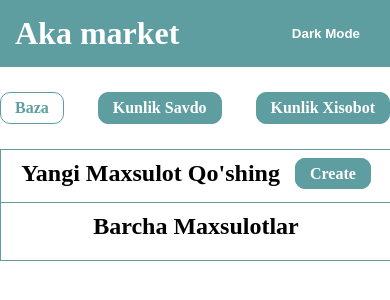
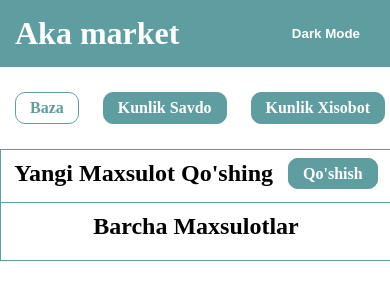
Before and after one commit to ArawidInCoding100494/newAkaMarket, a React (Vite) app: page /TotalBase in a window 390 px wide. Shown: the top 300 px of the page. Built offline with nearby package versions, Linux system fonts and the light colour scheme; the HTML template or start-up script is replaced by a standard one.

Commit message:
3-commit 23.10.25

```diff
--- a/src/LayOuts/RootLayOut/RootLayOut.scss
+++ b/src/LayOuts/RootLayOut/RootLayOut.scss
@@ -81,16 +81,15 @@
 
         &-right{
             border: none;
+            width: 100%;
             padding: 10px 0;
-            width: 100%;
-            margin: 5px auto;
-
-            // shu right faqat scrol bolganda position:  fixed bolishi kerak
+            margin: 5px;
 
              nav{
                 display: flex;
                 flex-direction: row;
                 justify-content: space-between;
+                padding: 0 10px;
 
 
                 a{
--- a/src/Pages/DailyTrade/DailyTrade.jsx
+++ b/src/Pages/DailyTrade/DailyTrade.jsx
@@ -61,7 +61,7 @@ const DailyTrade = ({copiedProducts, soldProducts, filterCards}) => {
           return(
             <div className="DailyTrade-cards-card"  key={product.id}  >
 
-                <h3 className="DailyTrade-cards-card-title">{product.cName}</h3>
+                <h3 className="DailyTrade-cards-card-title">{product.cName}:</h3>
             <form onSubmit={(e) => handelSubmit(e, product)} >
 
               <label className="card-label nomi">
@@ -91,7 +91,7 @@ const DailyTrade = ({copiedProducts, soldProducts, filterCards}) => {
 
                 <span>{itogoCounter}</span></p>
 
-              <button className="btn">sell</button>
+              <button className="btn">sotish</button>
 
             </form>
 
--- a/src/Pages/TotalBase/TotalBase.jsx
+++ b/src/Pages/TotalBase/TotalBase.jsx
@@ -9,7 +9,7 @@ const TotalBase = () => {
        <div className="TotalBase-title">
         <h2>yangi maxsulot qo'shing</h2>
         <nav>
-        <NavLink to="CreatingProduct" className="btn">create</NavLink>
+        <NavLink to="CreatingProduct" className="btn">qo'shish</NavLink>
         </nav>
       </div>
       <Outlet/>
```
